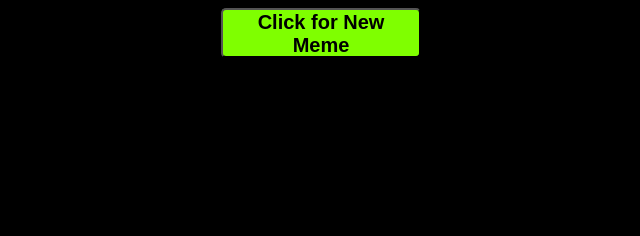
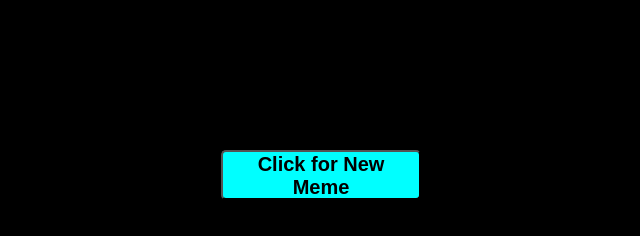
Before and after one commit to MasterSoham007/Meme-Generator, a plain HTML site: page index.html in a window 1280 px wide. Shown: the whole page, without its empty margins (319-959 px from the left). Drawn offline with Linux system fonts and the light colour scheme.

Commit message:
updated style.css

```diff
--- a/style.css
+++ b/style.css
@@ -6,6 +6,7 @@ body {
   display: flex;
   justify-content: center;
   align-items: center;
+  margin-top: 150px;
 }
 
 #memeImage {
@@ -17,7 +18,7 @@ body {
 }
 
 #memeButton {
-  background-color: chartreuse;
+  background-color: cyan;
   border-radius: 5px;
   height: 50px;
   width: 200px;
```
